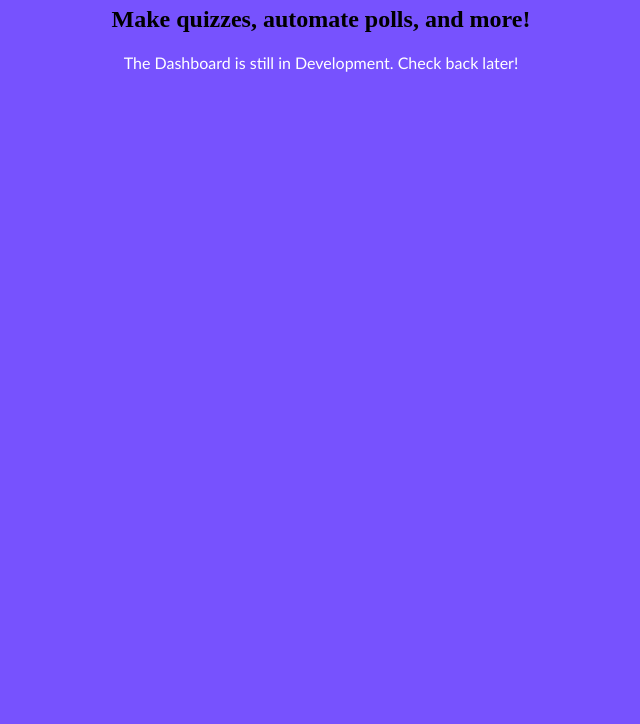
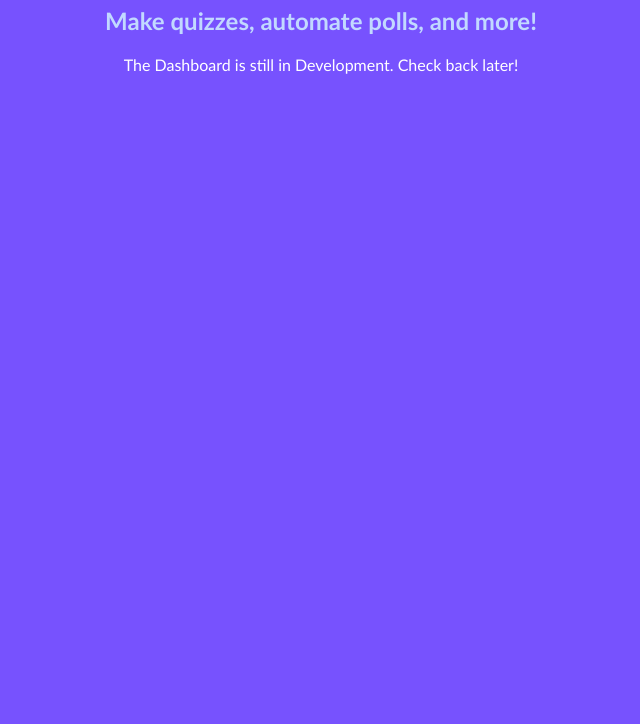
Before and after one commit to thatonedumbdev/thatonedumbdev.github.io, a plain HTML site: page index.html in a window 1280 px wide. Shown: the part 76-800 px from the top of the page, without its empty margins (319-959 px from the left). Drawn offline with Linux system fonts and the light colour scheme.

Commit message:
Update style.css

```diff
--- a/style.css
+++ b/style.css
@@ -7,6 +7,10 @@ h1{
     color: #C2D9FF;
     font-family: 'Trebuchet MS', 'Lucida Sans Unicode', 'Lucida Grande', 'Lucida Sans', Arial, sans-serif;
 }
+h2{
+    color: #C2D9FF;
+    font-family: 'Trebuchet MS', 'Lucida Sans Unicode', 'Lucida Grande', 'Lucida Sans', Arial, sans-serif;
+}
 p{
     color: white;
     font-family: 'Trebuchet MS', 'Lucida Sans Unicode', 'Lucida Grande', 'Lucida Sans', Arial, sans-serif;
```
